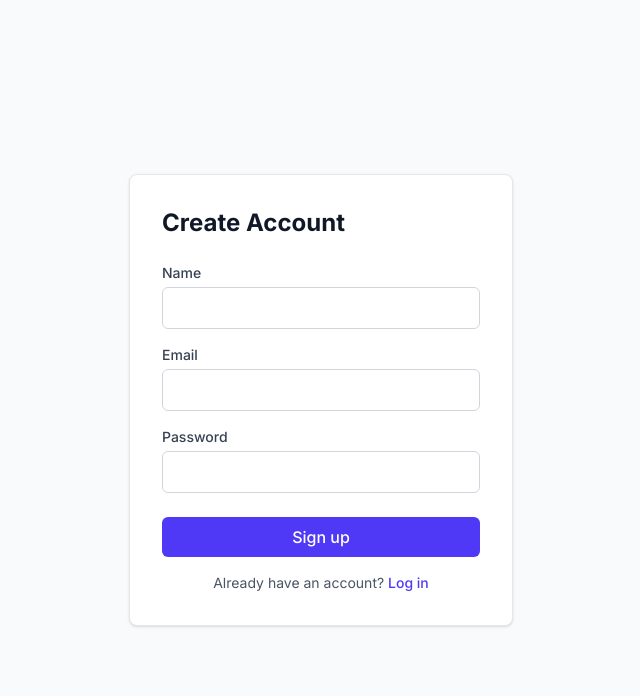
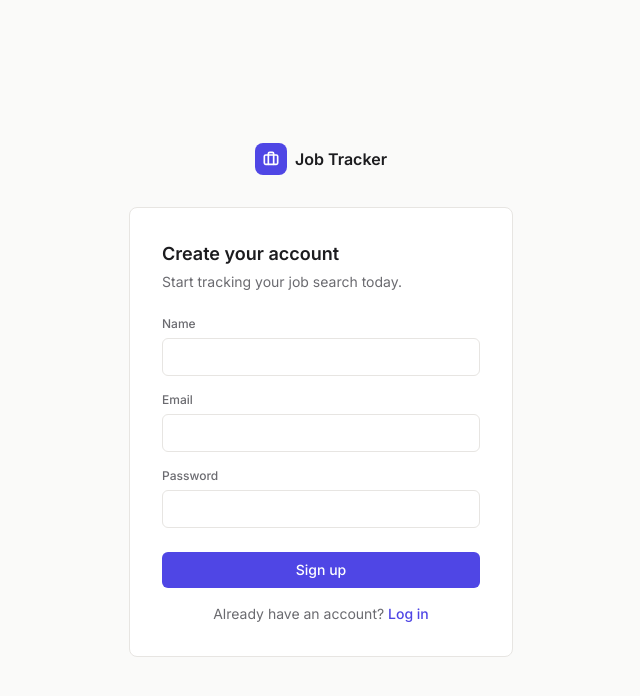
Before and after one commit to navs04/job-tracker, a React (Vite) app in the folder client/: page /register in a window 1280 px wide. Shown: the top 696 px of the page, without its empty margins (319-959 px from the left). Built offline with nearby package versions, Linux system fonts and the light colour scheme; no server answers.

Commit message:
Redesign forms with shared Input/Select/Button primitives and refined error states

```diff
--- a/client/src/pages/Login.tsx
+++ b/client/src/pages/Login.tsx
@@ -1,7 +1,10 @@
 import { useState } from "react";
-import type {FormEvent} from "react";
+import type { FormEvent } from "react";
 import { useNavigate, Link } from "react-router-dom";
+import { Briefcase, AlertCircle } from "lucide-react";
 import { useAuth } from "../context/AuthContext";
+import Input from "../components/ui/Input";
+import Button from "../components/ui/Button";
 
 export default function Login() {
   const [email, setEmail] = useState("");
@@ -19,55 +22,49 @@ export default function Login() {
       await login(email, password);
       navigate("/dashboard");
     } catch (err: any) {
-      setError(err.response?.data?.error || "Login failed");
+      if (!err.response) setError("Can't reach the server. Is it running?");
+      else setError(err.response?.data?.error || "Login failed");
     } finally {
       setIsSubmitting(false);
     }
   }
 
   return (
-    <div className="min-h-screen flex items-center justify-center bg-gray-50">
-      <form onSubmit={handleSubmit} className="w-full max-w-sm bg-white p-8 rounded-lg shadow-sm border border-gray-200">
-        <h1 className="text-2xl font-bold text-gray-900 mb-6">Log in</h1>
+    <div className="min-h-screen flex items-center justify-center bg-canvas px-4">
+      <div className="w-full max-w-sm">
+        <div className="flex items-center justify-center gap-2 mb-8">
+          <div className="w-8 h-8 rounded-lg bg-accent flex items-center justify-center">
+            <Briefcase size={16} className="text-white" strokeWidth={2.5} />
+          </div>
+          <span className="font-semibold text-ink">Job Tracker</span>
+        </div>
+
+        <form onSubmit={handleSubmit} className="bg-surface p-8 rounded-lg border border-border">
+          <h1 className="text-lg font-semibold text-ink mb-1">Welcome back</h1>
+          <p className="text-sm text-muted mb-6">Log in to continue tracking your applications.</p>
 
           {error && (
-          <div className="mb-4 text-sm text-red-700 bg-red-50 border border-red-200 rounded-md px-3 py-2">
+            <div className="flex items-start gap-2 text-sm text-danger bg-danger-bg border border-danger/20 rounded-md px-3 py-2.5 mb-4">
+              <AlertCircle size={15} strokeWidth={2} className="shrink-0 mt-0.5" />
               {error}
             </div>
           )}
 
-        <label htmlFor="email" className="block text-sm font-medium text-gray-700 mb-1">Email</label>
-        <input
-          id="email"
-          type="email"
-          required
-          value={email}
-          onChange={(e) => setEmail(e.target.value)}
-          className="w-full mb-4 px-3 py-2 border border-gray-300 rounded-md focus:outline-none focus:ring-2 focus:ring-indigo-500"
-        />
+          <label htmlFor="email" className="block text-xs font-medium text-muted mb-1.5">Email</label>
+          <Input id="email" type="email" required value={email} onChange={(e) => setEmail(e.target.value)} className="mb-4" />
 
-        <label htmlFor="password" className="block text-sm font-medium text-gray-700 mb-1">Password</label>
-        <input
-          id="password"
-          type="password"
-          required
-          value={password}
-          onChange={(e) => setPassword(e.target.value)}
-          className="w-full mb-6 px-3 py-2 border border-gray-300 rounded-md focus:outline-none focus:ring-2 focus:ring-indigo-500"
-        />
+          <label htmlFor="password" className="block text-xs font-medium text-muted mb-1.5">Password</label>
+          <Input id="password" type="password" required value={password} onChange={(e) => setPassword(e.target.value)} className="mb-6" />
 
-        <button
-          type="submit"
-          disabled={isSubmitting}
-          className="w-full bg-indigo-600 text-white py-2 rounded-md font-medium hover:bg-indigo-700 disabled:opacity-50"
-        >
+          <Button type="submit" variant="primary" disabled={isSubmitting} className="w-full">
             {isSubmitting ? "Logging in..." : "Log in"}
-        </button>
+          </Button>
 
-        <p className="mt-4 text-sm text-gray-600 text-center">
-          Don't have an account? <Link to="/register" className="text-indigo-600 font-medium">Sign up</Link>
+          <p className="mt-4 text-sm text-muted text-center">
+            Don't have an account? <Link to="/register" className="text-accent font-medium hover:underline">Sign up</Link>
           </p>
         </form>
       </div>
+    </div>
   );
 }
--- a/client/src/pages/Register.tsx
+++ b/client/src/pages/Register.tsx
@@ -1,7 +1,10 @@
-import { useState} from "react";
+import { useState } from "react";
 import type { FormEvent } from "react";
 import { useNavigate, Link } from "react-router-dom";
+import { Briefcase, AlertCircle } from "lucide-react";
 import { useAuth } from "../context/AuthContext";
+import Input from "../components/ui/Input";
+import Button from "../components/ui/Button";
 
 export default function Register() {
   const [name, setName] = useState("");
@@ -20,66 +23,52 @@ export default function Register() {
       await register(name, email, password);
       navigate("/dashboard");
     } catch (err: any) {
-      setError(err.response?.data?.error || "Registration failed");
+      if (!err.response) setError("Can't reach the server. Is it running?");
+      else setError(err.response?.data?.error || "Registration failed");
     } finally {
       setIsSubmitting(false);
     }
   }
 
   return (
-    <div className="min-h-screen flex items-center justify-center bg-gray-50">
-      <form onSubmit={handleSubmit} className="w-full max-w-sm bg-white p-8 rounded-lg shadow-sm border border-gray-200">
-        <h1 className="text-2xl font-bold text-gray-900 mb-6">Create Account</h1>
+    <div className="min-h-screen flex items-center justify-center bg-canvas px-4">
+      <div className="w-full max-w-sm">
+        <div className="flex items-center justify-center gap-2 mb-8">
+          <div className="w-8 h-8 rounded-lg bg-accent flex items-center justify-center">
+            <Briefcase size={16} className="text-white" strokeWidth={2.5} />
+          </div>
+          <span className="font-semibold text-ink">Job Tracker</span>
+        </div>
 
-        {error && (
-          <div className="mb-4 text-sm text-red-700 bg-red-50 border border-red-200 rounded-md px-3 py-2">
-            {error}
-          </div>
-        )}
+        <form onSubmit={handleSubmit} className="bg-surface p-8 rounded-lg border border-border">
+          <h1 className="text-lg font-semibold text-ink mb-1">Create your account</h1>
+          <p className="text-sm text-muted mb-6">Start tracking your job search today.</p>
 
+          {error && (
+            <div className="flex items-start gap-2 text-sm text-danger bg-danger-bg border border-danger/20 rounded-md px-3 py-2.5 mb-4">
+              <AlertCircle size={15} strokeWidth={2} className="shrink-0 mt-0.5" />
+              {error}
+            </div>
+          )}
 
-        <label htmlFor="name" className="block text-sm font-medium text-gray-700 mb-1">Name</label>
-        <input
-          id="name"
-          type="text"
-          required
-          value={name}
-          onChange={(e) => setName(e.target.value)}
-          className="w-full mb-4 px-3 py-2 border border-gray-300 rounded-md focus:outline-none focus:ring-2 focus:ring-indigo-500"
-        />
+          <label htmlFor="name" className="block text-xs font-medium text-muted mb-1.5">Name</label>
+          <Input id="name" required value={name} onChange={(e) => setName(e.target.value)} className="mb-4" />
 
-        <label htmlFor="email" className="block text-sm font-medium text-gray-700 mb-1">Email</label>
-        <input
-          id="email"
-          type="email"
-          required
-          value={email}
-          onChange={(e) => setEmail(e.target.value)}
-          className="w-full mb-4 px-3 py-2 border border-gray-300 rounded-md focus:outline-none focus:ring-2 focus:ring-indigo-500"
-        />
+          <label htmlFor="email" className="block text-xs font-medium text-muted mb-1.5">Email</label>
+          <Input id="email" type="email" required value={email} onChange={(e) => setEmail(e.target.value)} className="mb-4" />
 
-        <label htmlFor="password" className="block text-sm font-medium text-gray-700 mb-1">Password</label>
-        <input
-          id="password"
-          type="password"
-          required
-          value={password}
-          onChange={(e) => setPassword(e.target.value)}
-          className="w-full mb-6 px-3 py-2 border border-gray-300 rounded-md focus:outline-none focus:ring-2 focus:ring-indigo-500"
-        />
+          <label htmlFor="password" className="block text-xs font-medium text-muted mb-1.5">Password</label>
+          <Input id="password" type="password" required value={password} onChange={(e) => setPassword(e.target.value)} className="mb-6" />
 
-        <button
-          type="submit"
-          disabled={isSubmitting}
-          className="w-full bg-indigo-600 text-white py-2 rounded-md font-medium hover:bg-indigo-700 disabled:opacity-50"
-        >
-          {isSubmitting ? "Creating account..." : "Sign up"}
-        </button>
+          <Button type="submit" variant="primary" disabled={isSubmitting} className="w-full">
+            {isSubmitting ? "Creating account..." : "Sign up"}
+          </Button>
 
-        <p className="mt-4 text-sm text-gray-600 text-center">
-          Already have an account? <Link to="/login" className="text-indigo-600 font-medium">Log in</Link>
-        </p>
-      </form>
+          <p className="mt-4 text-sm text-muted text-center">
+            Already have an account? <Link to="/login" className="text-accent font-medium hover:underline">Log in</Link>
+          </p>
+        </form>
+      </div>
     </div>
   );
 }
```
Also changed, not shown: client/src/components/applications/ApplicationForm.tsx (+37 -41 lines), client/src/components/interviews/InterviewForm.tsx (+35 -49 lines). Lines whose indentation alone changed are shown as unchanged.
